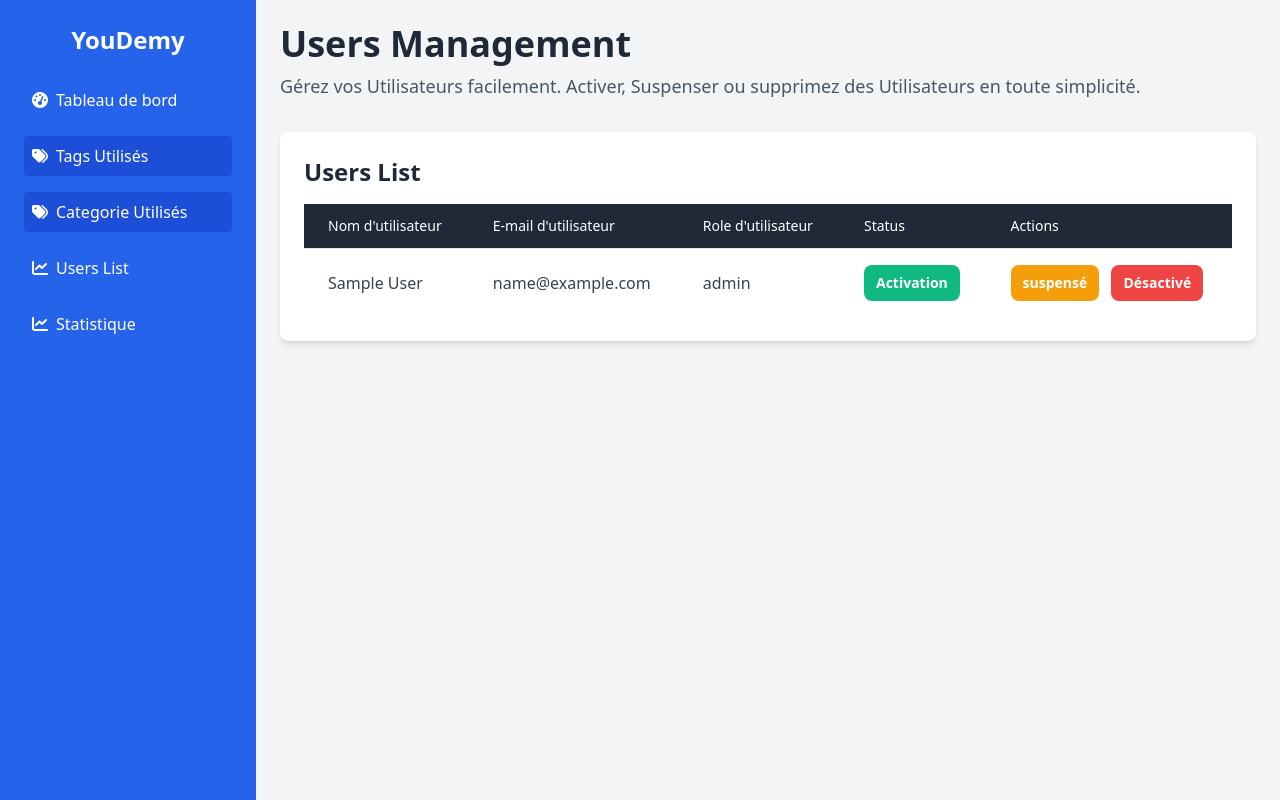
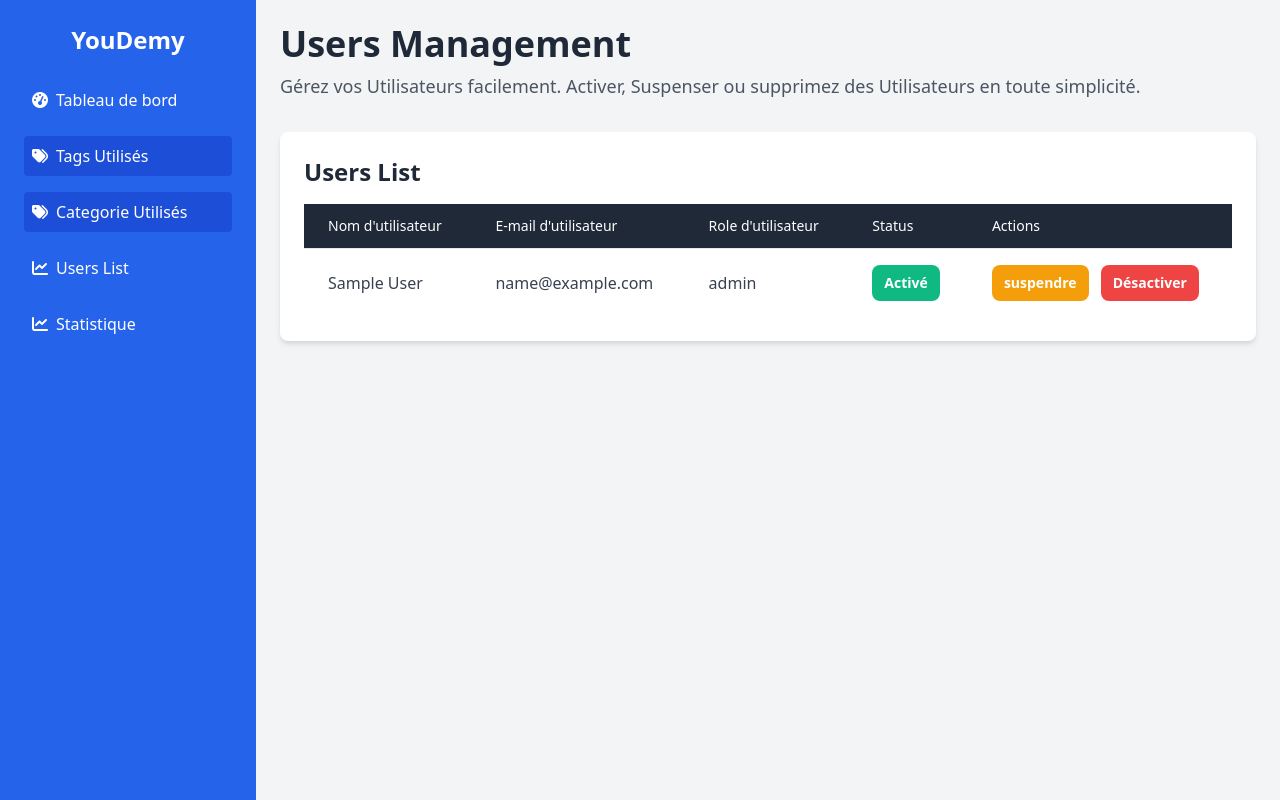
Before and after one commit to hamza2024web/YouDemy, a PHP site: page /Views/Admin/UsersList.php in a window 1280 px wide. Run offline with PHP 8.4, Linux system fonts and the light colour scheme; tables that the repository leaves empty or names only in its code hold one stand-in row (values such as "Sample post"); some libraries are stand-ins or nearby versions.

Commit message:
modify the ortographe of buttons

```diff
--- a/project/src/Views/Admin/UsersList.php
+++ b/project/src/Views/Admin/UsersList.php
@@ -64,17 +64,17 @@ $results = $userController->getUser();
                                 <td class="px-6 py-4 space-x-2">
                                     <?php if ($result['status'] === "Activation") { ?>
                                         <button class="px-3 py-2 text-sm font-semibold text-white bg-green-500 rounded-lg hover:bg-black-600">
-                                            Activation
+                                            Activé
                                         </button>
                                     <?php } ?>
                                     <?php if ($result['status'] === "suspension") { ?>
                                         <button class="px-3 py-2 text-sm font-semibold text-white bg-yellow-500 rounded-lg hover:bg-black-600">
-                                            suspension
+                                            suspendé
                                         </button>
                                     <?php } ?>
                                     <?php if ($result['status'] === "Not Active") { ?>
                                         <button class="px-3 py-2 text-sm font-semibold text-white bg-red-500 rounded-lg hover:bg-black-600">
-                                            Not Active
+                                            Désactivé
                                         </button>
                                     <?php } ?>
                                 </td>
@@ -82,16 +82,16 @@ $results = $userController->getUser();
                                     <?php
                                     if ($result['status'] === "Activation") { ?>
                                         <button class="px-3 py-2 text-sm font-semibold text-white bg-yellow-500 rounded-lg hover:bg-black-600">
-                                            suspensé
+                                            suspendre
                                         </button>
                                         <button class="px-3 py-2 text-sm font-semibold text-white bg-red-500 rounded-lg hover:bg-black-600">
-                                            Désactivé
+                                            Désactiver
                                         </button>
                                     <?php } ?>
                                     <?php
                                     if ($result['status'] === "Not Active") { ?>
                                         <button class="px-3 py-2 text-sm font-semibold text-white bg-green-500 rounded-lg hover:bg-black-600">
-                                            Activé
+                                            Activer
                                         </button>
                                     <?php } ?>
                                 </td>
```
